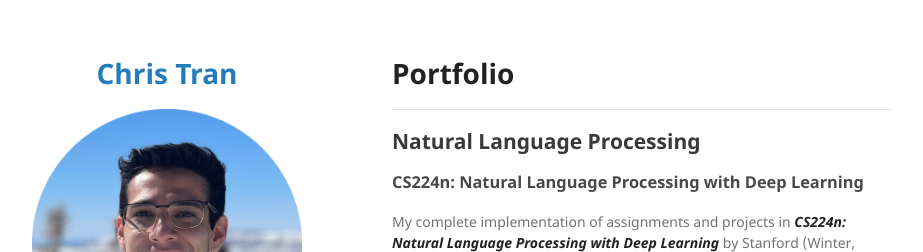
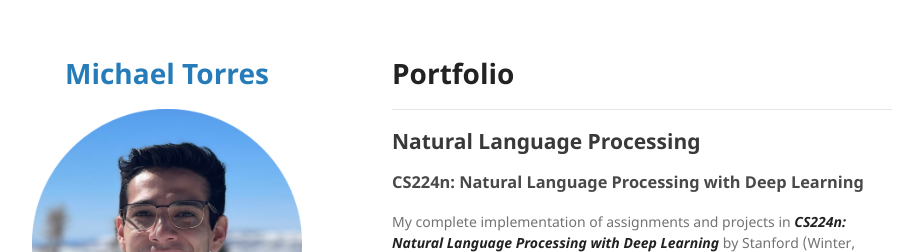
Before and after one commit to Michael96Torres/Michael96Torres.github.io, a Jekyll site: the page built from index.md, in a window 1280 px wide. Shown: the top 252 px of the page, without its empty margins (178-1101 px from the left). Built offline with Jekyll 4.4.1, drawn with Linux system fonts in a browser that asks for light colours; our own code applies the rules of GitHub Pages for plain Markdown files; a script that is not in the unit is left out.

Commit message:
Adding Name

```diff
--- a/_config.yml
+++ b/_config.yml
@@ -1,4 +1,4 @@
-title: <p align="center"> Chris Tran </p>
+title: <p align="center"> Michael Torres </p>
 
 logo: "/images/picture.png?raw=true"
 
```
